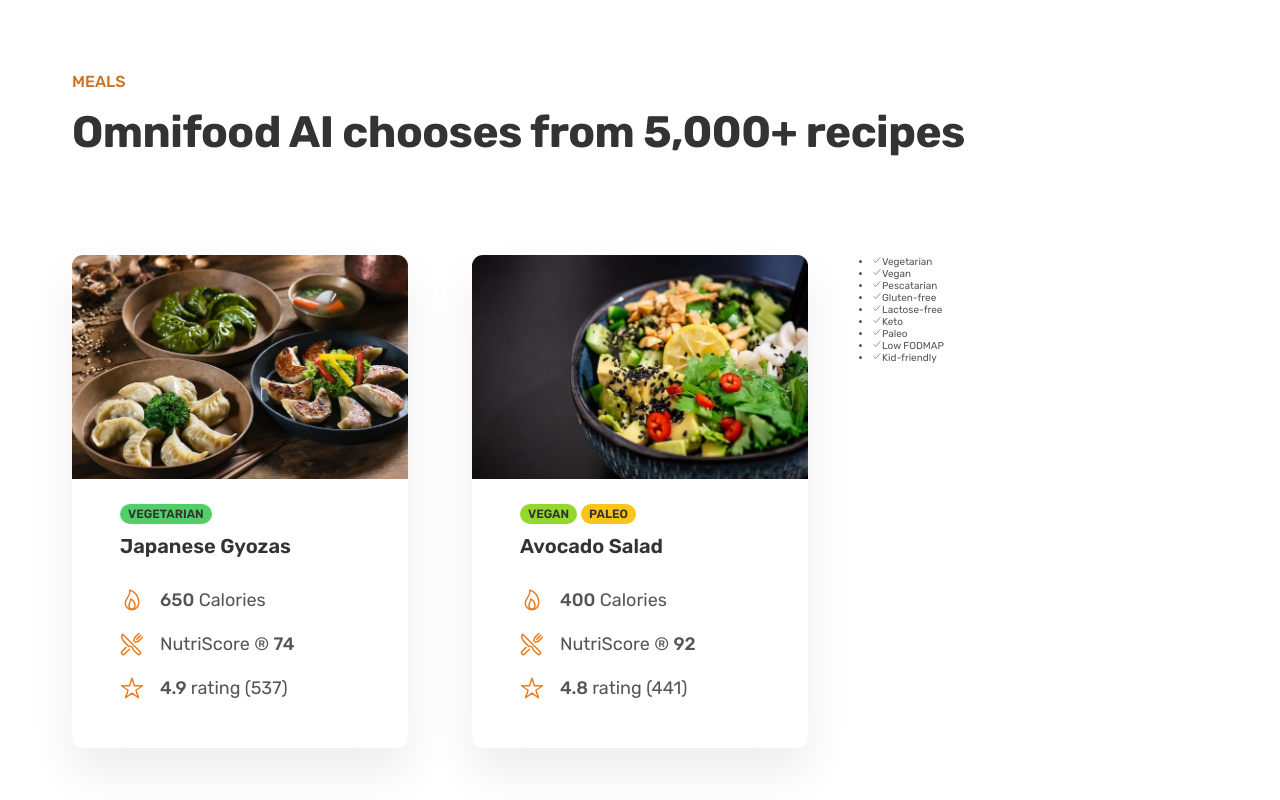
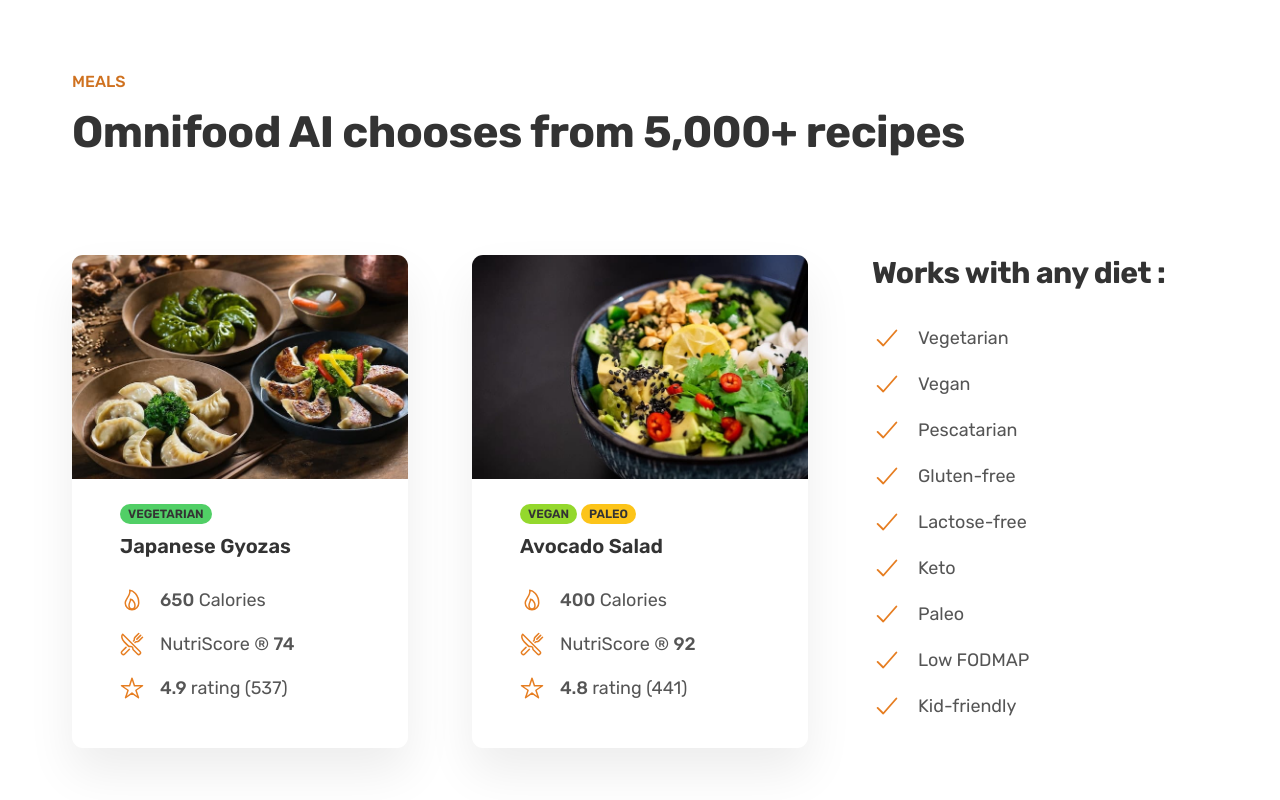
Before and after one commit to sepide-rezzayi/omnifood-web-desktop, a plain HTML site: page index.html in a window 1280 px wide. Shown: the part 2555-3355 px from the top of the page. Drawn offline with nearby package versions, Linux system fonts and the light colour scheme.

Commit message:
add style

```diff
--- a/css/style.css
+++ b/css/style.css
@@ -266,3 +266,21 @@
 .meal-content {
   padding: 2.3rem 4.8rem 4.8rem 4.8rem;
 }
+
+.list {
+  list-style: none;
+  display: flex;
+  flex-direction: column;
+  gap: 1.6rem;
+}
+.list-item {
+  font-size: 1.8rem;
+  display: flex;
+  gap: 1.6rem;
+  align-items: center;
+}
+.list-icon {
+  width: 3rem;
+  height: 3rem;
+  color: #e67e22;
+}
--- a/index.html
+++ b/index.html
@@ -272,33 +272,43 @@
             </div>
           </div>
           <div class="diets">
+            <h3 class="heading-tertiary">Works with any diet :</h3>
             <ul class="list">
               <li class="list-item">
-                <ion-icon name="checkmark-outline"></ion-icon>Vegetarian
+                <ion-icon class="list-icon" name="checkmark-outline"></ion-icon
+                ><span> Vegetarian </span>
               </li>
               <li class="list-item">
-                <ion-icon name="checkmark-outline"></ion-icon>Vegan
+                <ion-icon class="list-icon" name="checkmark-outline"></ion-icon
+                ><span>Vegan </span>
               </li>
               <li class="list-item">
-                <ion-icon name="checkmark-outline"></ion-icon>Pescatarian
+                <ion-icon class="list-icon" name="checkmark-outline"></ion-icon
+                ><span>Pescatarian </span>
               </li>
               <li class="list-item">
-                <ion-icon name="checkmark-outline"></ion-icon>Gluten-free
+                <ion-icon class="list-icon" name="checkmark-outline"></ion-icon
+                ><span>Gluten-free </span>
               </li>
               <li class="list-item">
-                <ion-icon name="checkmark-outline"></ion-icon>Lactose-free
+                <ion-icon class="list-icon" name="checkmark-outline"></ion-icon
+                ><span>Lactose-free </span>
               </li>
               <li class="list-item">
-                <ion-icon name="checkmark-outline"></ion-icon>Keto
+                <ion-icon class="list-icon" name="checkmark-outline"></ion-icon
+                ><span>Keto </span>
               </li>
               <li class="list-item">
-                <ion-icon name="checkmark-outline"></ion-icon>Paleo
+                <ion-icon class="list-icon" name="checkmark-outline"></ion-icon
+                ><span>Paleo </span>
               </li>
               <li class="list-item">
-                <ion-icon name="checkmark-outline"></ion-icon>Low FODMAP
+                <ion-icon class="list-icon" name="checkmark-outline"></ion-icon
+                ><span>Low FODMAP </span>
               </li>
               <li class="list-item">
-                <ion-icon name="checkmark-outline"></ion-icon>Kid-friendly
+                <ion-icon class="list-icon" name="checkmark-outline"></ion-icon
+                ><span>Kid-friendly </span>
               </li>
             </ul>
           </div>
```
